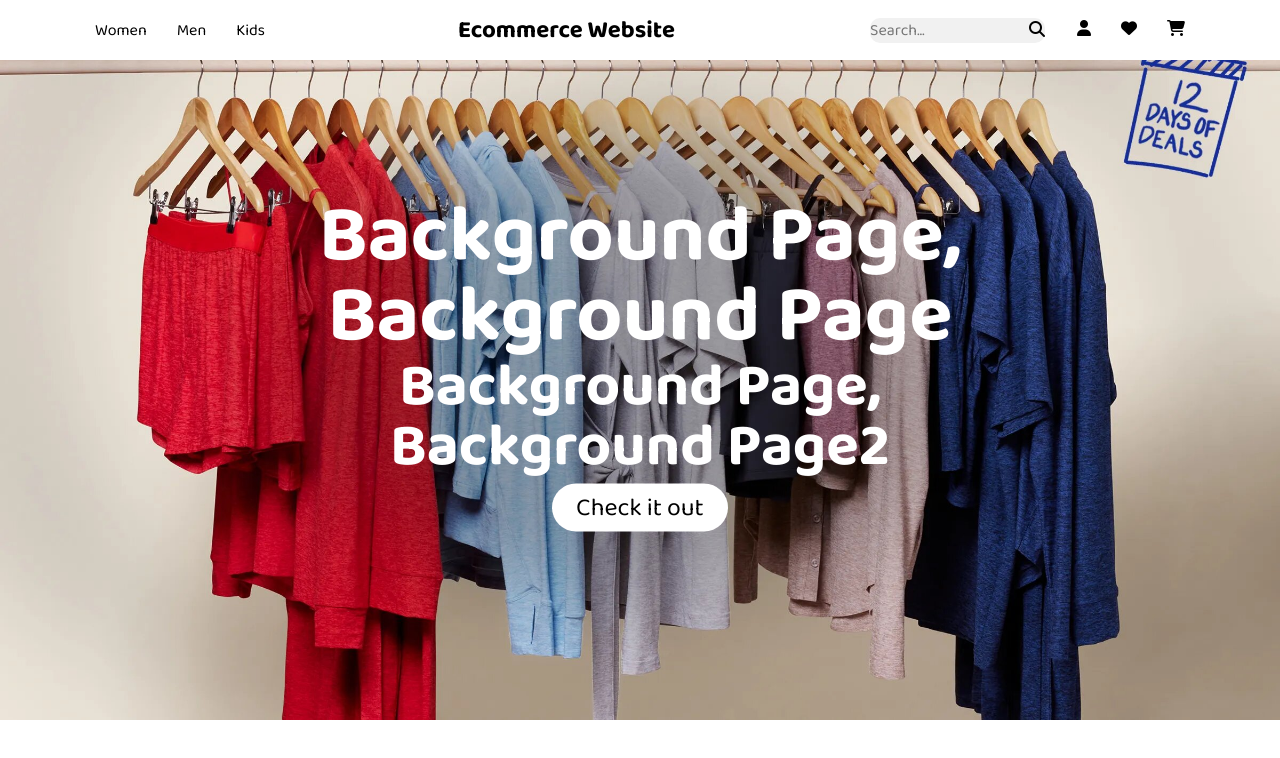
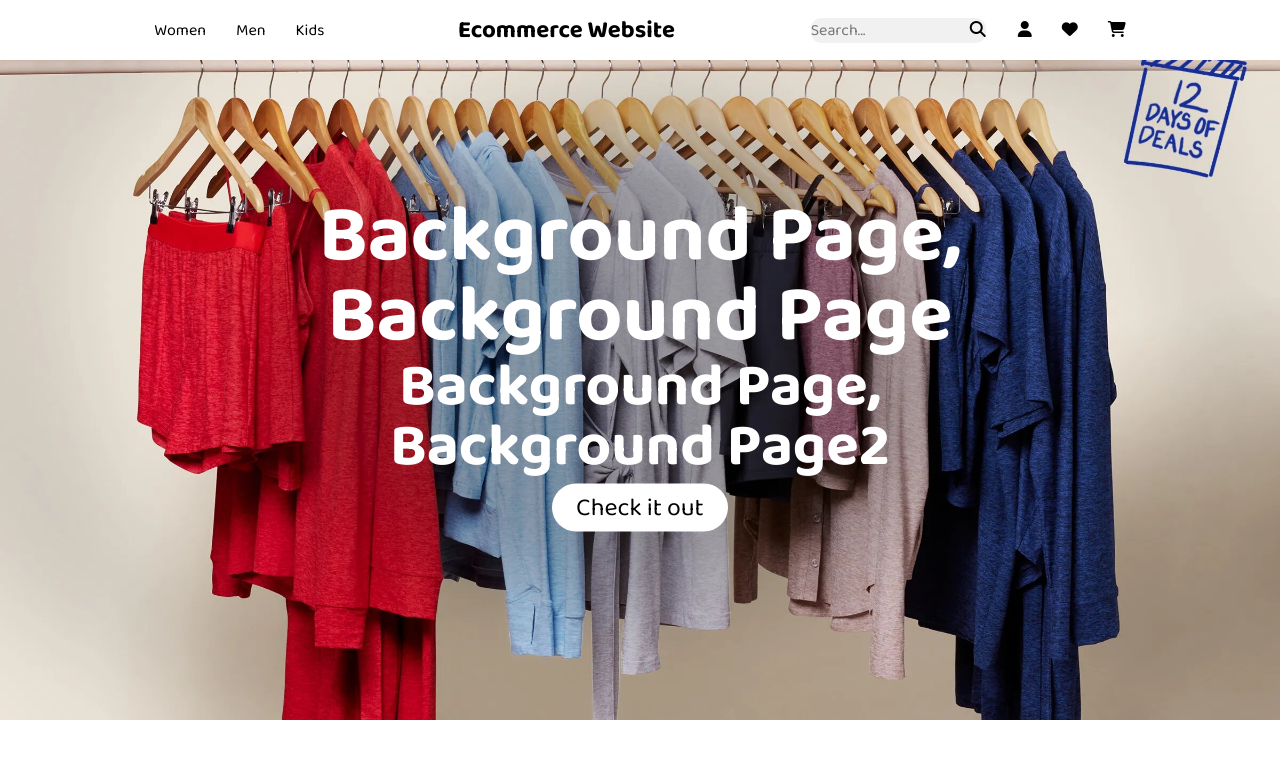
Before and after one commit to AryaLaddha/ECom, a React (Create React App) app: page / in a window 1280 px wide. Shown: the top 758 px of the page. Built offline with nearby package versions, Linux system fonts and the light colour scheme; the HTML template or start-up script is replaced by a standard one.

Commit message:
testing navbar

```diff
--- a/src/components/MenuItems.js
+++ b/src/components/MenuItems.js
@@ -1,9 +1,4 @@
 export const MenuItems = [
-    // {
-    //     url: "",
-    //     cName: "nav-links",
-    //     icon: "fa fa-search"
-    // },
     {
         url: "",
         cName: "nav-links",
--- a/src/components/Navbar.css
+++ b/src/components/Navbar.css
@@ -3,7 +3,7 @@
     position: fixed;
     background: white;
     display: flex;
-    justify-content: space-between;
+    justify-content: space-around;
     align-items: center;
     font-size: 1rem;
     padding: 0 5rem;
@@ -32,15 +32,31 @@
 .NavbarItems > ul > li > a {
     text-decoration: none;
     color: black;
+    position: relative;
 }
 
-.NavbarItems > ul > li > a:hover {
-    color: blue;
+.NavbarItems > ul > li > a::after {
+    content: "";
+    position: absolute;
+    width: 100%;
+    transform: scaleX(0);
+    height: 2px;
+    bottom: 0;
+    left: 0;
+    background-color: black;
+    transform-origin: bottom right;
+    transition: transform 0.25s ease-out;
+}
+
+.NavbarItems > ul > li > a:hover::after {
+    transform: scaleX(1);
+    transform-origin: bottom left;
 }
 
 .NavbarItems > ol {
     display: flex;
     list-style: none;
+    align-items: center;
 }
 
 .search-box {
```
